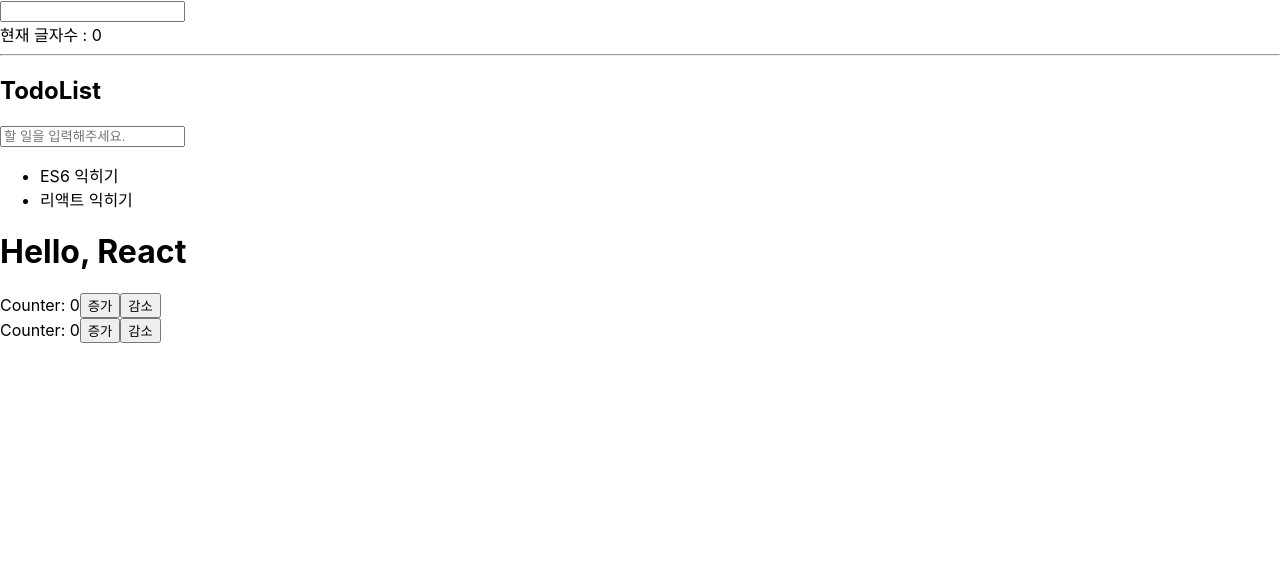
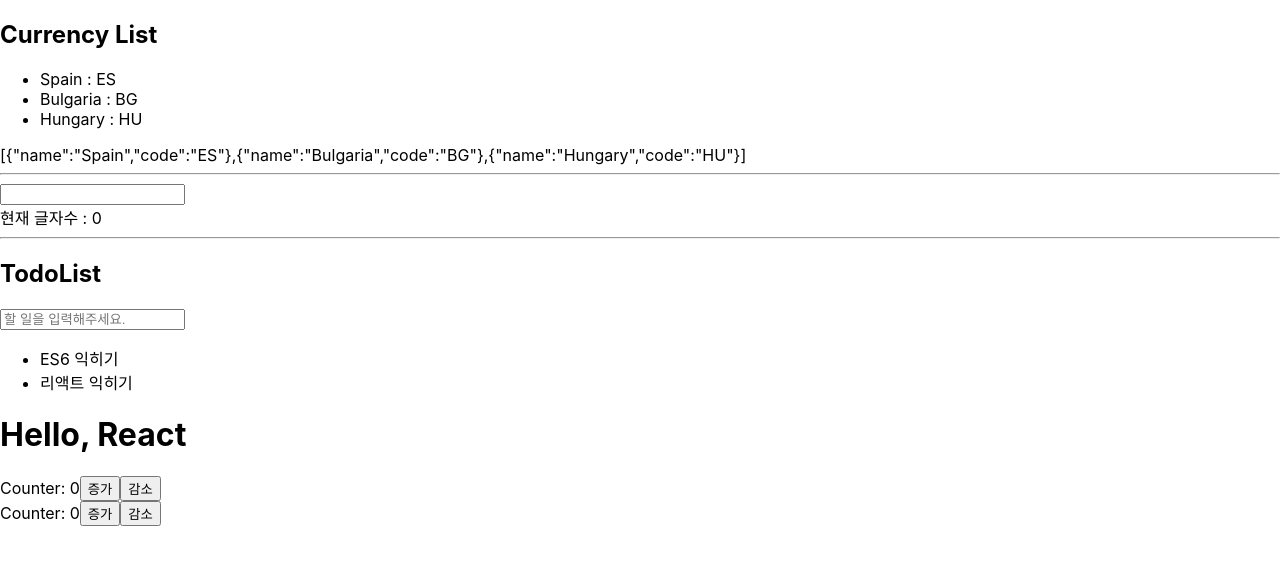
Before and after one commit to askcompany-kr/demo-pusan-univ-201908-react, a React (Create React App) app: page / in a window 1280 px wide. Shown: the top 564 px of the page. Built offline with nearby package versions, Linux system fonts and the light colour scheme.

Commit message:
CurrencyList 컴포넌트 구현

```diff
--- a/src/App.js
+++ b/src/App.js
@@ -3,6 +3,7 @@ import Counter from "./components/counter";
 import FunctionalCounter from "./components/functional_counter";
 import TodoList from "./components/todo_list";
 import InputLength from "./components/input_length";
+import CurrencyList from "./components/currency_list";
 
 class App extends React.Component {
     render() {
@@ -10,6 +11,8 @@ class App extends React.Component {
         const { message } = this.props;
         return (
             <>
+                <CurrencyList />
+                <hr/>
                 <InputLength />
                 <hr/>
                 <TodoList />
--- /dev/null
+++ b/src/components/currency_list.js
@@ -0,0 +1,42 @@
+import React, { Component } from 'react';
+
+class CurrencyItem extends Component {
+    render() {
+        const { country } = this.props;
+        return <li>{country.name} : {country.code}</li>;
+    }
+}
+
+class CurrencyItemList extends Component {
+    render() {
+        const { itemList } = this.props;
+        return (
+            <ul>
+                {itemList.map(country =>
+                    <CurrencyItem key={country.code} country={country} />
+                )}
+            </ul>
+        );
+    }
+}
+
+class CurrencyList extends Component {
+    // jsonvat.com
+    dummyData = [
+        { name: 'Spain', code: 'ES' },
+        { name: 'Bulgaria', code: 'BG' },
+        { name: 'Hungary', code: 'HU' }
+    ];
+
+    render() {
+        return (
+            <div>
+                <h2>Currency List</h2>
+                <CurrencyItemList itemList={this.dummyData} />
+                {JSON.stringify(this.dummyData)}
+            </div>
+        );
+    }
+}
+
+export default CurrencyList;
--- a/src/components/todo_list.js
+++ b/src/components/todo_list.js
@@ -23,7 +23,9 @@ class TodoList extends Component {
             //     current: ''
             // })
             const newState = produce(this.state, draft => {
-                draft.todoList.push(draft.current);
+                if ( draft.todoList.indexOf(draft.current) === -1 ) {
+                    draft.todoList.push(draft.current);
+                }
                 draft.current = '';
             });
             this.setState(newState);
@@ -53,7 +55,9 @@ class TodoList extends Component {
                        onKeyDown={this.onKeyDown}
                        onChange={this.onChange} />
                 <ul>
-                    {todoList.map(todo => <li onDoubleClick={() => this.remove(todo)}>{todo}</li>)}
+                    {todoList.map(todo =>
+                        <li key={todo} onDoubleClick={() => this.remove(todo)}>{todo}</li>
+                    )}
                 </ul>
             </div>
         );
```
